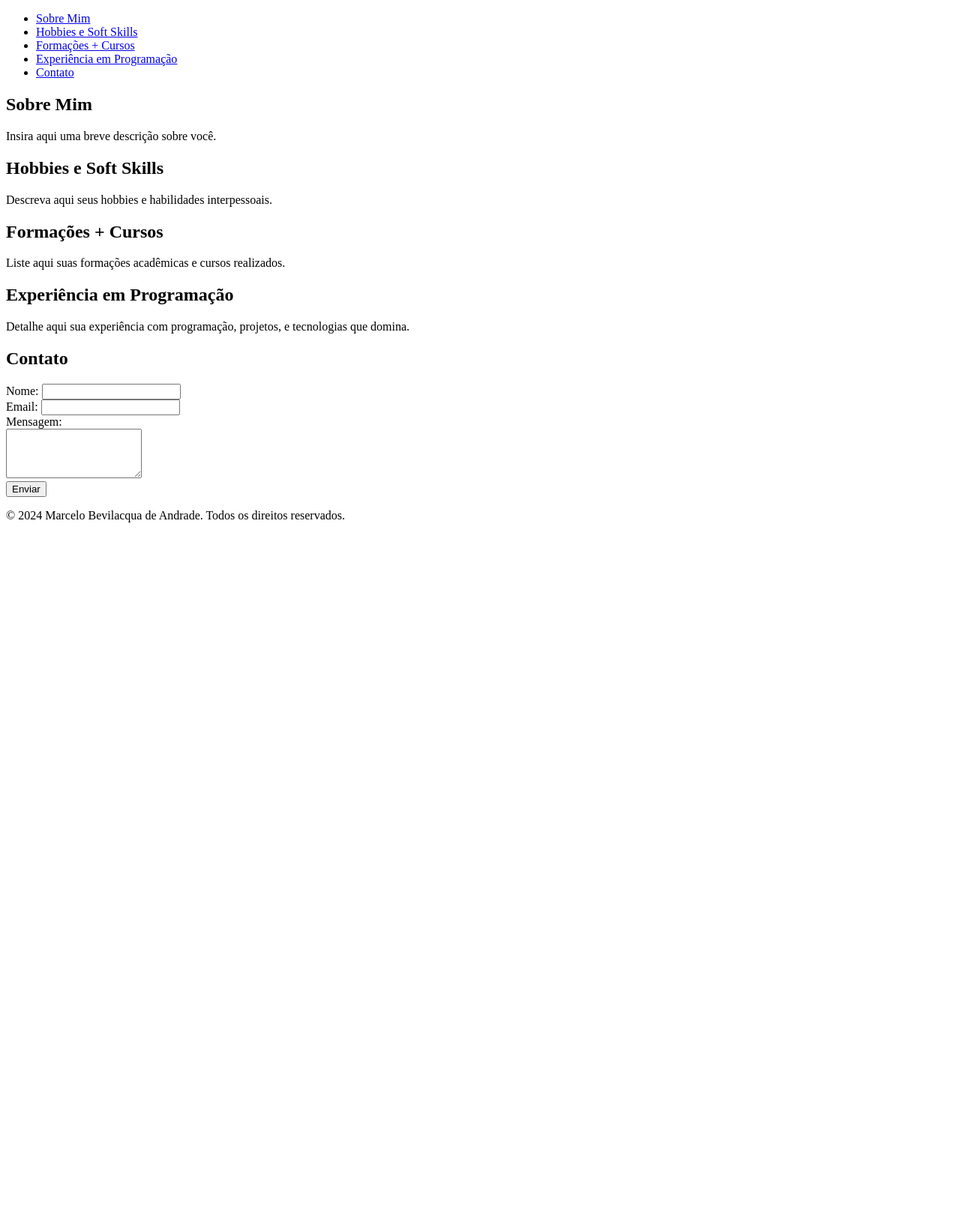
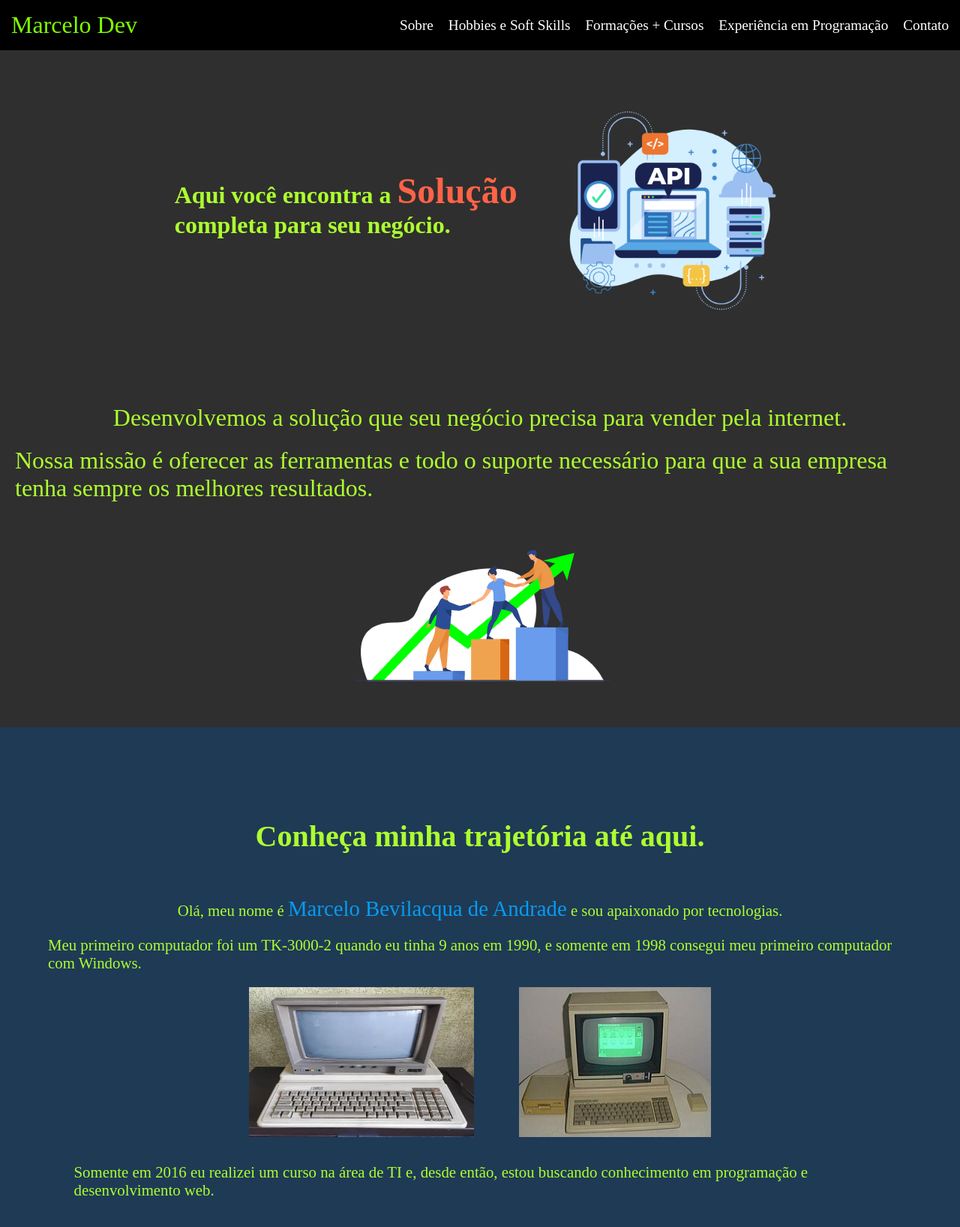
Before and after one commit to Bevilhonda/Portifolio-Challenge-Alura-2024, a plain HTML site: page index.html in a window 1280 px wide. Shown: the top 1637 px of the page at 75% size. Before the commit the page ends 800 px from the top, so only its background shows below. Drawn offline with Linux system fonts and the light colour scheme.

Commit message:
imagens inseridas e html atualizado

```diff
--- a/index.html
+++ b/index.html
@@ -1,70 +1,171 @@
 <!DOCTYPE html>
 <html lang="pt-BR">
+
 <head>
   <meta charset="UTF-8">
   <meta name="viewport" content="width=device-width, initial-scale=1.0">
-    <title>Meu portifolio</title>
+  <link rel="stylesheet" href="styles.css">
+  <title>Meu Portfólio</title>
 </head>
+
 <body>
 
   <!-- Menu Principal -->
-    <header>
-        <nav>
-            <ul>
-                <li><a href="#sobre-mim">Sobre Mim</a></li>
-                <li><a href="#hobbies-skills">Hobbies e Soft Skills</a></li>
-                <li><a href="#formacoes-cursos">Formações + Cursos</a></li>
-                <li><a href="#experiencia-programacao">Experiência em Programação</a></li>
+  <header class="menu__cabecalho">
+    <div class="Meu_nome_logo">Marcelo Dev</div>
+    <nav class="menu__navegacao" aria-label="Menu de Navegação Principal">
+      <ul class="menu__itens_navegacao">
+        <li><a href="#sobreMim">Sobre</a></li>
+        <li><a href="#hobbiesSkills">Hobbies e Soft Skills</a></li>
+        <li><a href="#formacoesCursos">Formações + Cursos</a></li>
+        <li><a href="#experienciaProgramacao">Experiência em Programação</a></li>
         <li><a href="#contato">Contato</a></li>
       </ul>
     </nav>
+
   </header>
 
-    <!-- Seção Sobre Mim -->
-    <section id="sobre-mim">
-        <h2>Sobre Mim</h2>
-        <p>Insira aqui uma breve descrição sobre você.</p>
+
+  <!-- Main - apresentação -->
+
+  <main class="secoes">
+
+
+    <section class="minha_apresentacao">
+      <h1 class="texto_apresentacao">Aqui você encontra a
+        <strong class="solucao">Solução </strong>
+        <p>completa para seu negócio.</p>
+      </h1>
+      <figure>
+        <img class="imagemApi" src="img/solucaoApi.png" alt="imagem api soluções para negocios">
+      </figure>
+
+
     </section>
 
+
+    <section class="nossaMissao">
+      <p class="missao">Desenvolvemos a solução que seu negócio precisa
+        para vender pela internet.
+      <p class="missao">Nossa missão é oferecer
+        as ferramentas e todo o suporte necessário para que
+        a sua empresa tenha sempre os melhores
+        resultados.</p>
+      </p>
+      <img class="imageBussinesUp" src="img/upbussines.png" alt="pessoas subindo em uma escada ">
+
+    </section>
+
+
+    <!-- Seção Sobre Mim -->
+    <section class="sobre_mim" id="sobreMim">
+      <h1 class="texto_sobre_mim">Conheça minha trajetória até aqui.</h1>
+
+      <p>Olá, meu nome é <span class="meuNome">Marcelo Bevilacqua de Andrade</span> e sou apaixonado por tecnologias.
+      </p>
+      <p>Meu primeiro computador foi um TK-3000-2 quando eu tinha 9 anos em 1990, e somente em 1998
+        consegui meu primeiro computador com Windows.
+      </p>
+
+      <figure class="imageTK3000">
+        <img class="imageTk" src="img/tk3000.jpg" alt="imagem de um pc tk3000">
+        <img src="img/Tk3000iie_2.jpg" alt="imagem de um pc tk3000">
+
+      </figure>
+
+      <p class="textoTrajetoria">Somente em 2016 eu realizei um curso na área de TI e, desde então, estou buscando
+        conhecimento em programação e desenvolvimento web.
+      </p>
+    </section>
+
+
     <!-- Seção Hobbies e Soft Skills -->
-    <section id="hobbies-skills">
-        <h2>Hobbies e Soft Skills</h2>
-        <p>Descreva aqui seus hobbies e habilidades interpessoais.</p>
+    <section class="meusHobbies" id="hobbiesSkills">
+
+      <h1 class="hobbies">Hobbies </h1>
+      <p>Comecei a jogar videogame aos 6 anos e nunca mais parei. Claro que tudo tem seu tempo e,
+        ao longo dos anos, eu sempre reservei um tempinho para jogar.
+      </p>
+      <p>Sou da era dos Arcades/Fliperama/Atari e passei por essas etapas de evolução dos games. Ainda guardo alguns
+        desses consoles e jogos
+        como recordação e coleção.
+      </p>
+      <figure class="gamesAntigos">
+        <img class="superNintendo" src="img/supernintendo.jpg" alt="imagem de meu superNintendo">
+        <img class="fitaAtari" src="img/fitas atari.jpg" alt="">
+        <img class="masterSistem" src="img/master system.jpg" alt="">
+      </figure>
+      <p>Sempre gostei de andar de bicicleta e tenho duas das quais mais gosto: uma Monareta e uma Barra Circular.</p>
+      <figure class="minhasBikes">
+        <img class="monareta" src="img/Monark Monareta 1980.jpg" alt="foto de uma bike monareta">
+        <img class="barraCircular" src="img/bicicleta_monark_1984.jpg" alt="foto de uma bike barra circular">
+      </figure>
+
+      <h1 class="softSkills">Soft Skills</h1>
+      <p class="textoSoftSkills">Minhas soft skills desempenham um papel fundamental no meu desenvolvimento profissional.
+         Acredito que uma comunicação clara e eficaz é essencial para a colaboração em equipe,
+          permitindo que ideias e feedback sejam compartilhados abertamente.
+          Além disso, sou hábil na resolução de problemas, sempre buscando analisar situações
+          de forma crítica e encontrar soluções criativas.A empatia é uma qualidade que valorizo,
+           pois me permite entender melhor as necessidades e perspectivas dos outros,
+           fortalecendo o trabalho em equipe. Estou sempre disposto a me adaptar a novas
+           circunstâncias, o que me ajuda a enfrentar desafios de maneira eficiente.
+           Por fim, a gestão do tempo é uma habilidade que cultivo, garantindo que minhas
+           tarefas sejam organizadas e priorizadas adequadamente, contribuindo para a
+           produtividade e o sucesso dos projetos em que estou envolvido.
+      </p>
     </section>
 
     <!-- Seção Formações + Cursos -->
-    <section id="formacoes-cursos">
-        <h2>Formações + Cursos</h2>
-        <p>Liste aqui suas formações acadêmicas e cursos realizados.</p>
+    <section id="formacoesCursos">
+      <h1 class="texto_formacoes">Formações + Cursos</h1>
+      <p>Em março de 2016, ingressei na Unicesumar no curso de Sistemas para Internet e finalizei em
+        novembro de 2018.
+      </p>
+      <p>Após uma pausa nos estudos, retomei em 2022, estudando Java, Spring Boot, SQL, versionamento com Git e GitHub,
+        e desenvolvendo APIs do início ao fim.
+      </p>
+      <img src="img/spring-boot-java.jpg" alt="imagem java e spring" class="imagem_circulo">
     </section>
 
     <!-- Seção Experiência em Programação -->
-    <section id="experiencia-programacao">
+    <section id="experienciaProgramacao">
       <h2>Experiência em Programação</h2>
-        <p>Detalhe aqui sua experiência com programação, projetos, e tecnologias que domina.</p>
+      <p>Através de cursos da desenvolvedora Loiane no YouTube e em seu blog Loiane.training, aprendi
+        o básico e intermediário da linguagem de programação Java.
+      </p>
+      <p>Participei de bootcamps pela plataforma DIO.me, onde aprendi a criar APIs usando Spring Boot.</p>
     </section>
 
     <!-- Formulário de Contato -->
     <section id="contato">
       <h2>Contato</h2>
       <form action="#" method="POST">
+        <div>
           <label for="nome">Nome:</label>
-            <input type="text" id="nome" name="nome" required><br>
+          <input type="text" id="nome" name="nome" required>
+        </div>
 
+        <div>
           <label for="email">Email:</label>
-            <input type="email" id="email" name="email" required><br>
+          <input type="email" id="email" name="email" required>
+        </div>
 
-            <label for="mensagem">Mensagem:</label><br>
-            <textarea id="mensagem" name="mensagem" rows="4" required></textarea><br>
+        <div>
+          <label for="mensagem">Mensagem:</label>
+          <textarea id="mensagem" name="mensagem" rows="4" required></textarea>
+        </div>
 
-            <button type="submit">Enviar</button>
+        <button type="submit" aria-label="Enviar Formulário de Contato">Enviar</button>
       </form>
     </section>
+  </main>
 
   <!-- Rodapé -->
-    <footer>
+  <footer class="rodape" aria-label="Rodapé com informações de direitos autorais">
     <p>&copy; 2024 Marcelo Bevilacqua de Andrade. Todos os direitos reservados.</p>
   </footer>
 
 </body>
+
 </html>
--- /dev/null
+++ b/styles.css
@@ -0,0 +1,228 @@
+* {
+  margin: 0;
+  padding: 0;
+  box-sizing: border-box;
+}
+
+body {
+  background-color: #2f2f2f;
+  color: white;
+  font-family: 'Times New Roman', serif;
+  font-size: 1rem;
+  height: 100vh;
+  box-sizing: border-box;
+}
+
+/* Cabeçalho */
+.menu__cabecalho {
+
+  background-color: black;
+  display: flex;
+  justify-content: space-between;
+  padding: 15px;
+  align-items: center;
+}
+
+.Meu_nome_logo{
+  font-size: 2rem;
+  color:chartreuse;
+}
+
+/* Main - apresentação */
+
+.secoes{
+  display: flex;
+  flex-direction: column;
+  color: greenyellow;
+  width: 100%;
+}
+
+.minha_apresentacao {
+  display: flex;
+  align-items: center;
+  justify-content: center;
+  gap: 5%;
+  padding: 5%;
+
+}
+.texto_apresentacao {
+  font-size: 2rem;
+
+}
+
+.solucao{
+  font-size: 3rem;
+  color: tomato;
+}
+.nossaMissao{
+  display: flex;
+  align-items: center;
+  justify-content: center;
+  flex-direction: column;
+}
+.missao{
+  font-size: 2rem;
+}
+.imagemApi {
+  width: 300px;
+  height: 300px;
+}
+
+/* Seção Sobre Mim */
+
+.sobre_mim{
+  background-color: rgb(31, 58, 85);
+  display: flex;
+  justify-content: center;
+  align-items: center;
+  flex-direction: column;
+  font-size: 1.3rem;
+  padding: 5%;
+
+}
+.texto_sobre_mim{
+  font-size: 2.5rem;
+  gap: 5%;
+  padding: 5%;
+
+}
+.meuNome{
+  font-size: 1.8rem;
+  color:rgb(7, 155, 241);
+}
+.imageTk{
+  width: 300px;
+}
+.imageTK3000{
+  display: flex;
+  justify-content: center;
+  width: 200px;
+  height: 200px;
+  gap: 30%;
+
+}
+.textoTrajetoria{
+  padding: 3%;
+}
+
+
+/* Hobbies e Soft Skills, Formações + Cursos, Experiência em Programação */
+
+.meusHobbies{
+  display: flex;
+  background-color: rgb(58, 15, 15);
+  justify-content: center;
+  align-items: center;
+  flex-direction: column;
+  font-size: 1.3rem;
+  padding: 5%;
+}
+.hobbies{
+  padding: 5%;
+  font-size: 3rem;
+}
+.gamesAntigos{
+  display: flex;
+  justify-content: center;
+  flex-direction: column;
+  padding: 5%;
+  width: 40%;
+  height: 20%;
+}
+.superNintendo,.fitaAtari,.masterSistem {
+  padding: 5%;;
+}
+.minhasBikes{
+  display: flex;
+  justify-content: center;
+  flex-direction: column;
+  padding: 5%;
+  width: 40%;
+  height: 20%;
+
+}
+.monareta,.barraCircular{
+  display: flex;
+  padding: 5%;
+}
+.softSkills{
+  padding: 5%;
+  font-size: 3rem;
+}
+
+
+.imagem_circulo{
+  width: 300px;
+  height: 200px;
+  border-radius: 40%;
+  object-fit: cover;
+  border: 2px solid #fff;
+  box-shadow: 0 4px 8px rgba(0, 0, 0, 0.1);
+}
+
+
+
+.menu__itens_navegacao {
+  display: flex;
+  gap: 20px;
+  list-style-type: none;
+}
+
+.menu__itens_navegacao a {
+  color: white;
+  font-size: 1.2rem;
+  text-decoration: none;
+}
+
+.menu__itens_navegacao a:hover {
+  text-decoration: underline;
+}
+
+/* Separador entre Seções */
+section {
+  padding: 40px 20px;
+  width: 100%;
+  box-sizing: border-box;
+}
+
+p {
+  margin-bottom: 20px;
+}
+
+/* Formulário de Contato */
+form {
+  display: flex;
+  flex-direction: column;
+  gap: 15px;
+  max-width: 600px;
+  margin: 0 auto;
+}
+
+input, textarea {
+  padding: 10px;
+  border: 1px solid #ccc;
+  border-radius: 5px;
+  font-size: 1rem;
+}
+
+button {
+  padding: 10px 20px;
+  background-color: greenyellow;
+  border: none;
+  cursor: pointer;
+  font-size: 1rem;
+}
+
+button:hover {
+  background-color: lightskyblue;
+}
+
+/* Rodapé */
+.rodape {
+  width: 100%;
+  background-color: darkcyan;
+  text-align: center;
+  padding: 20px;
+  font-size: 1rem;
+  color: white;
+}
```
Also changed, not shown: img/Captura de tela de 2024-09-20 12-03-08.png (added), img/Monark Monareta 1980.jpg (added), img/Tk3000iie_2.jpg (added), img/fitas atari.jpg (added), img/master system.jpg (added), img/solucaoApi.png (added), img/spring-boot-java.jpg (added), img/supernintendo.jpg (added), img/tk3000.jpg (added), img/upbussines.png (added), 2 other files. Lines whose indentation alone changed are shown as unchanged.
